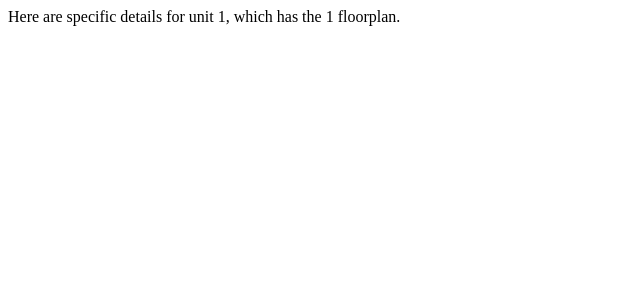
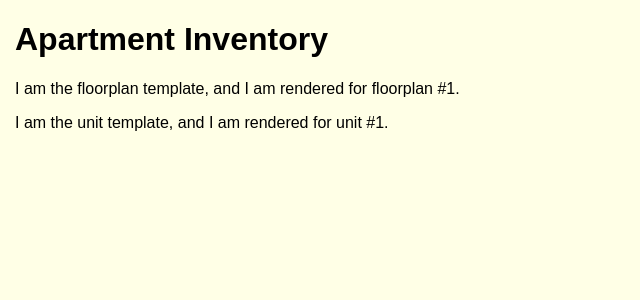
Before and after one commit to robmonday/apartment-inventory, a Flask app: page /floorplan/1/unit/1/ in a window 1280 px wide. Shown: the top 300 px of the page, without its empty margins (0-640 px from the left). Run offline with Flask 2, Linux system fonts and the light colour scheme.

Commit message:
Add templates that make use of extending

```diff
--- a/server.py
+++ b/server.py
@@ -5,19 +5,23 @@ app = Flask(__name__)
 @app.route('/all/')
 @app.route('/inventory/')
 def showAllInv():
-	return "Here is the entire inventory, all floorplans and all units."
+	# return "Here is the entire inventory, all floorplans and all units."
+	return render_template('index.html')
 
 @app.route('/floorplan/<floorplan_id>/')
 def showFloorplanInv(floorplan_id):
-	return "Here are all units for the %s floorplan." % (floorplan_id,)
+	# return "Here are all units for the %s floorplan." % (floorplan_id,)
+	return render_template('floorplan.html', floorplan_id = floorplan_id)
 
 @app.route('/floorplan/<floorplan_id>/unit/<unit_id>/')
 def showUnitDetail(floorplan_id, unit_id):
-	return "Here are specific details for unit %s, which has the %s floorplan." % (unit_id, floorplan_id)
+	# return "Here are specific details for unit %s, which has the %s floorplan." % (unit_id, floorplan_id)
+	return render_template('unit.html', floorplan_id = floorplan_id, unit_id = unit_id)
 
 @app.route('/floorplan/<floorplan_id>/unit/<unit_id>/edit/')
 def editUnit(floorplan_id, unit_id):
-	return "This URL allows for EDITING details about unit %s." % (unit_id,)
+	# return "This URL allows for EDITING details about unit %s." % (unit_id,)
+	return render_template('editunit.html', floorplan_id = floorplan_id, unit_id = unit_id)
 
 
 if __name__ == '__main__':
--- /dev/null
+++ b/static/styles.css
@@ -0,0 +1,36 @@
+body {
+	background-color: #ffffe6;
+	font-family: "Arial";
+	margin: 15px;
+}
+
+table {
+	width: 500px;
+	background-color: #ead9c7;
+	margin: 10px;
+	padding: 5px;
+}
+
+table:hover {
+	background-color: #f1e4da;
+}
+
+.item-description {
+	color:  #808080;
+	font-style: italic;
+}
+
+.flash-message {
+	background-color: LightGray;
+	max-width: 400px;
+	margin: 10px;
+	padding: 5px;
+}
+
+a {
+	color: #009933;
+}
+
+a:hover {
+	color: #ff0000;
+}
--- a/templates/editunit.html
+++ b/templates/editunit.html
@@ -1,7 +1,7 @@
 {% extends "index.html" %}
 
-{% block editunit %}
+{% block entire_pane %}
 
-
+<p>I am the EDIT unit template, and I am rendered for unit #{{floorplan_id}}-{{unit_id}}.</p>
 
 {% endblock %}
--- a/templates/floorplan.html
+++ b/templates/floorplan.html
@@ -2,6 +2,12 @@
 
 {% block floorplan %}
 
-
+<p>I am the floorplan template, and I am rendered for floorplan #{{floorplan_id}}.</p>
 
 {% endblock %}
+
+{% block unit %}
+
+<p>This is where the unit template would go.</p>
+
+{% endblock %}
--- a/templates/index.html
+++ b/templates/index.html
@@ -1,9 +1,21 @@
 <!DOCTYPE html>
 <head>
-
-
+	<link rel=stylesheet type=text/css href="{{ url_for('static', filename='styles.css') }}">
+	<title>Apartment Inventory</title>
 </head>
 <body>
+	<h1>Apartment Inventory</h1>
 
+	{% block entire_pane %}
+
+		{% block floorplan %}
+			<div>This is where the floorplan template would go.</div>
+		{% endblock %}
+
+		{% block unit %}
+			<div>This is where the unit template would go.</div>
+		{% endblock %}
+
+	{% endblock %}
 
 </body>
--- a/templates/unit.html
+++ b/templates/unit.html
@@ -1,7 +1,7 @@
-{% extends "index.html" %}
+{% extends "floorplan.html" %}
 
 {% block unit %}
 
-
+<p>I am the unit template, and I am rendered for unit #{{unit_id}}.</p>
 
 {% endblock %}
```
